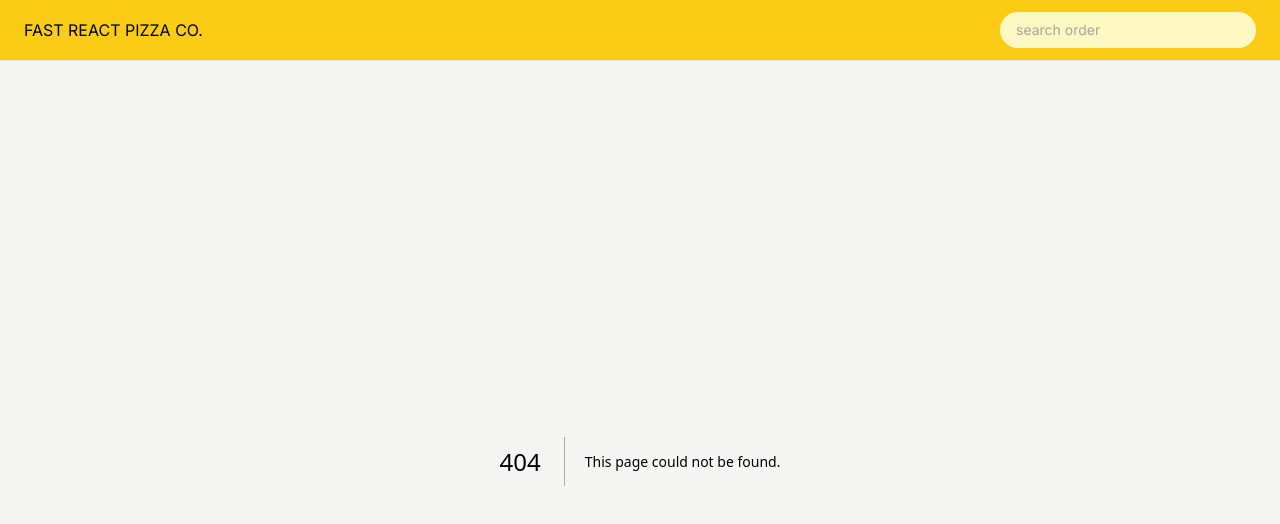
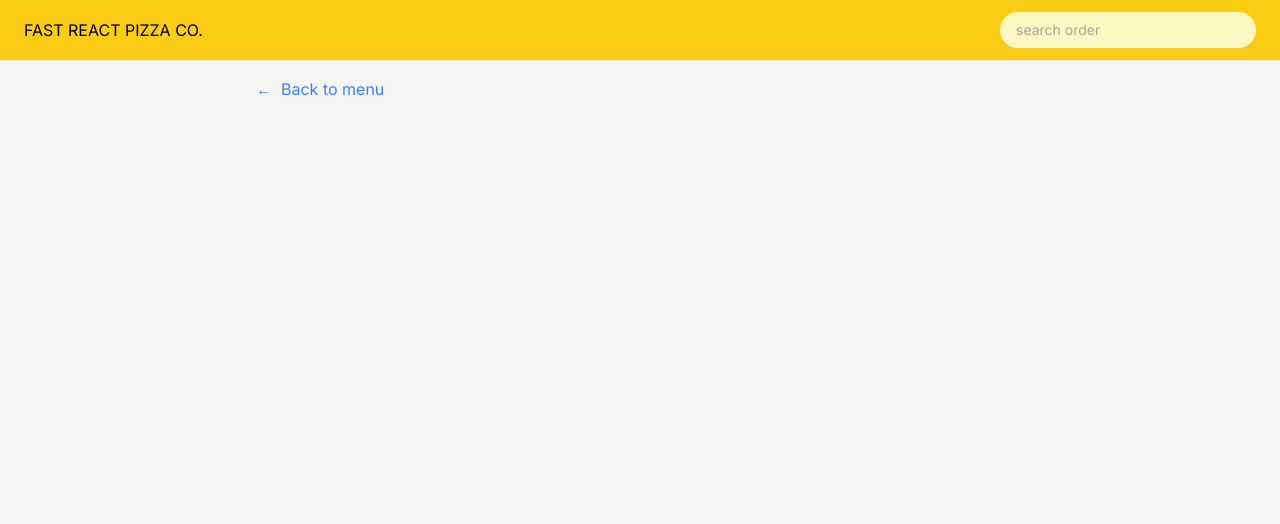
Before and after one commit to matinsekhavat/fast-pizza, a Next.js app: page /cart in a window 1280 px wide. Before the commit this address had no page. Shown: the top 524 px of the page. Built offline with nearby package versions, Linux system fonts and the light colour scheme.

Commit message:
implement GoBackButton into Cart page.tsx file

```diff
--- /dev/null
+++ b/app/cart/page.tsx
@@ -0,0 +1,12 @@
+import React from "react";
+import GoBackButton from "../_ui/GoBackButton";
+
+function page() {
+  return (
+    <div className="max-w-3xl mx-auto my-4">
+      <GoBackButton> ←&nbsp; Back to menu</GoBackButton>
+    </div>
+  );
+}
+
+export default page;
```
